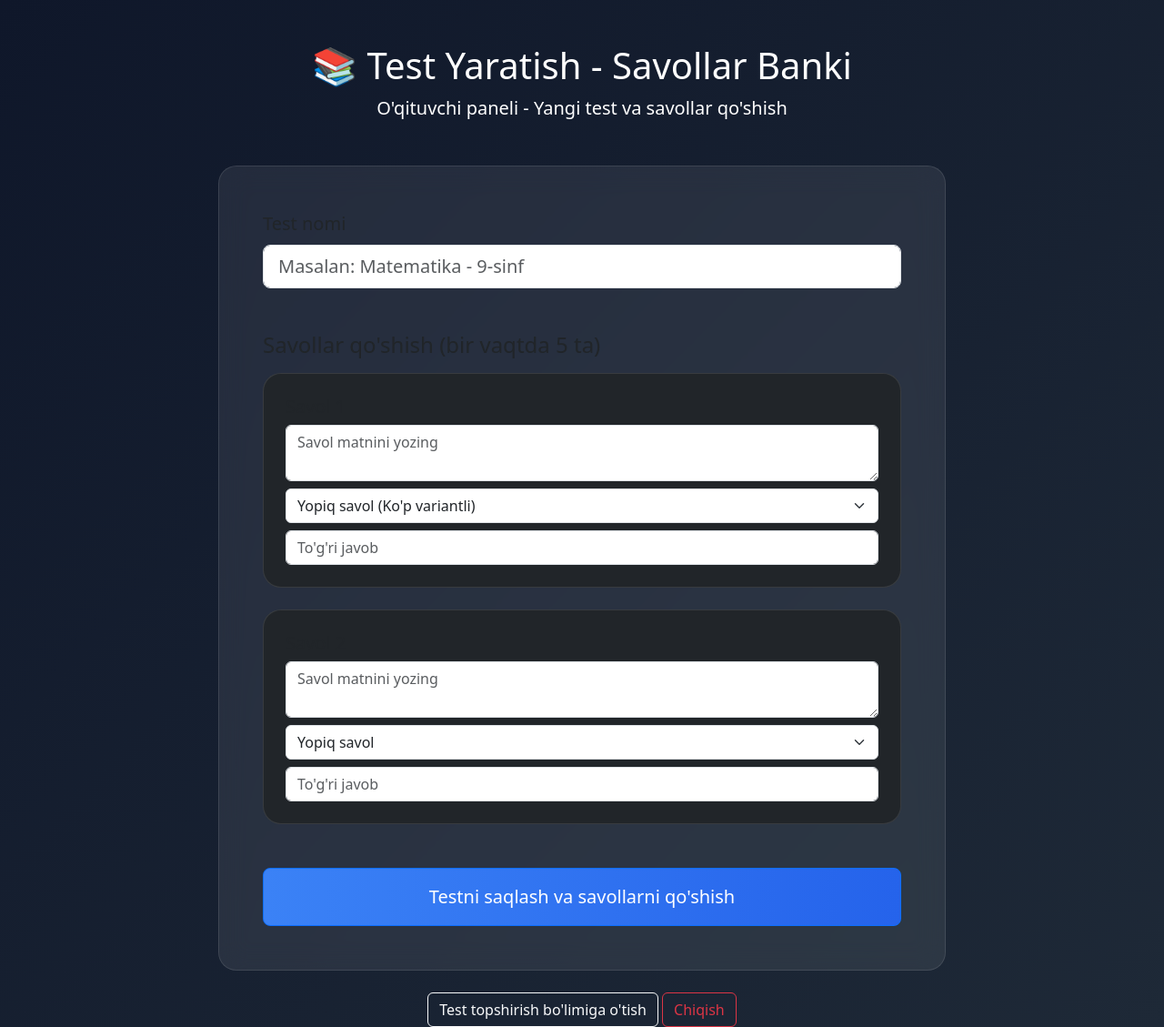
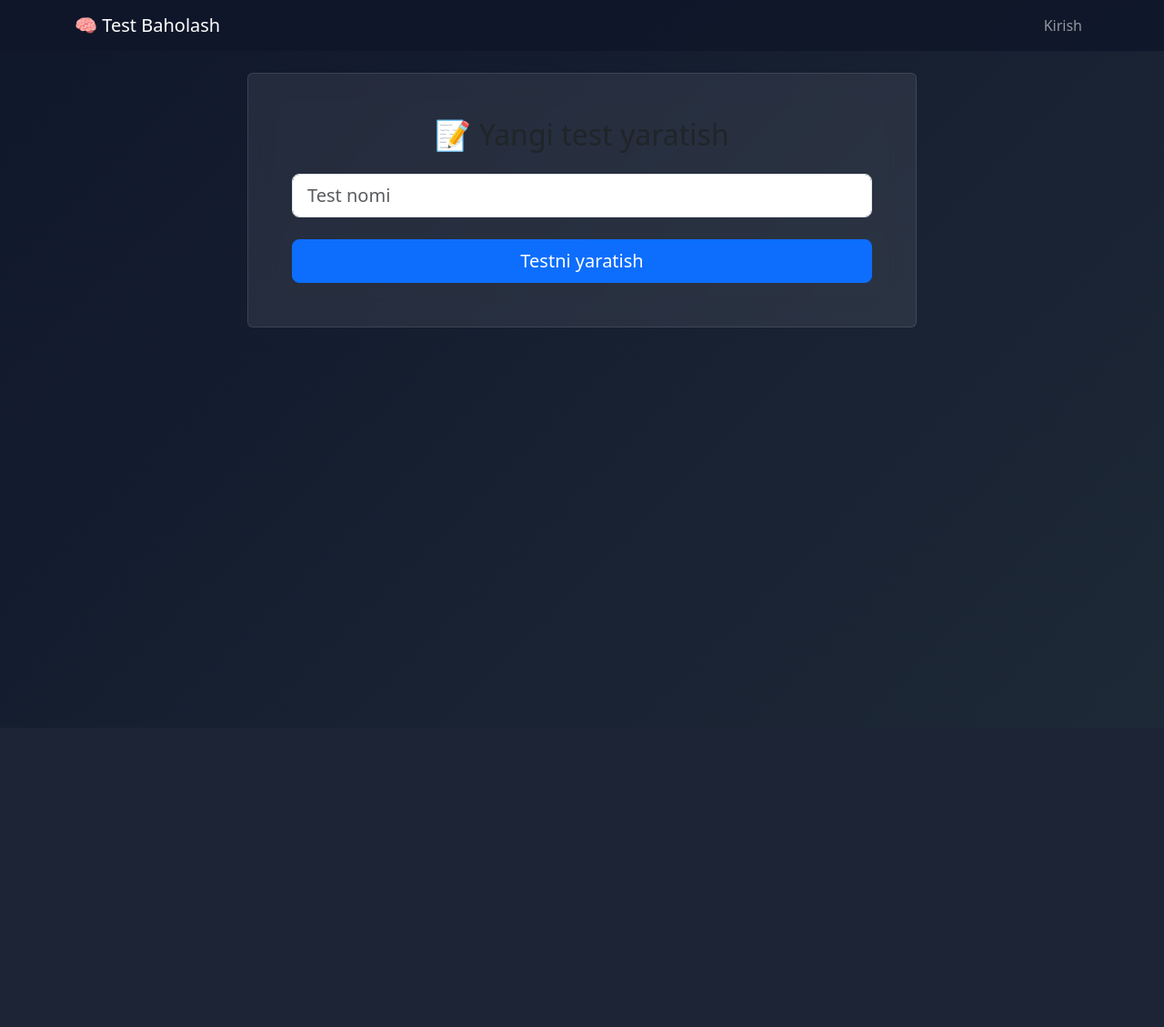
Before and after one commit to azizbeksevinqulov-pixel/diplom, a Django app: template core/templates/create_test.html in a window 1280 px wide. Shown: the whole page at 91% size. After the commit the page ends 360 px from the top, so only its background shows below. Run offline with Django 5.2, Linux system fonts and the light colour scheme; the template is opened without the code that fills it, so the values that code supplies are empty.

Commit message:
Update create_test.html

```diff
--- a/core/templates/create_test.html
+++ b/core/templates/create_test.html
@@ -1,77 +1,18 @@
-<!DOCTYPE html>
-<html lang="uz">
-<head>
-    <meta charset="UTF-8">
-    <meta name="viewport" content="width=device-width, initial-scale=1">
-    <title>Test Yaratish - Savollar Banki</title>
-    <link href="https://cdn.jsdelivr.net/npm/bootstrap@5.3.3/dist/css/bootstrap.min.css" rel="stylesheet">
-    <style>
-        body {
-            background: linear-gradient(135deg, #0f172a, #1e2937);
-            color: white;
-            min-height: 100vh;
-        }
-        .card {
-            background: rgba(255,255,255,0.08);
-            backdrop-filter: blur(15px);
-            border: 1px solid rgba(255,255,255,0.1);
-            border-radius: 20px;
-        }
-        .btn-primary {
-            background: linear-gradient(90deg, #3b82f6, #2563eb);
-        }
-    </style>
-</head>
-<body>
-    <div class="container mt-5">
-        <div class="text-center mb-5">
-            <h1>📚 Test Yaratish - Savollar Banki</h1>
-            <p class="lead">O'qituvchi paneli - Yangi test va savollar qo'shish</p>
-        </div>
+{% extends 'base.html' %}
+{% block title %}Test Yaratish{% endblock %}
 
-        <div class="card p-5 mx-auto" style="max-width: 800px;">
+{% block content %}
+<div class="row justify-content-center">
+    <div class="col-lg-8">
+        <div class="card p-5">
+            <h2 class="text-center mb-4">📝 Yangi test yaratish</h2>
             <form method="post">
                 <div class="mb-4">
-                    <label class="form-label fs-5">Test nomi</label>
-                    <input name="title" class="form-control form-control-lg" placeholder="Masalan: Matematika - 9-sinf" required>
+                    <input name="title" class="form-control form-control-lg" placeholder="Test nomi" required>
                 </div>
-
-                <h4 class="mt-5 mb-3">Savollar qo'shish (bir vaqtda 5 ta)</h4>
-
-                <!-- Savol 1 -->
-                <div class="card mb-4 p-4 bg-dark">
-                    <h5>Savol 1</h5>
-                    <textarea name="q_text_1" class="form-control mb-2" rows="2" placeholder="Savol matnini yozing" required></textarea>
-                    <select name="q_type_1" class="form-select mb-2">
-                        <option value="mcq">Yopiq savol (Ko'p variantli)</option>
-                        <option value="open">Ochiq savol (NLP bilan baholanadi)</option>
-                    </select>
-                    <input name="correct_1" class="form-control" placeholder="To'g'ri javob" required>
-                </div>
-
-                <!-- Savol 2 -->
-                <div class="card mb-4 p-4 bg-dark">
-                    <h5>Savol 2</h5>
-                    <textarea name="q_text_2" class="form-control mb-2" rows="2" placeholder="Savol matnini yozing"></textarea>
-                    <select name="q_type_2" class="form-select mb-2">
-                        <option value="mcq">Yopiq savol</option>
-                        <option value="open">Ochiq savol</option>
-                    </select>
-                    <input name="correct_2" class="form-control" placeholder="To'g'ri javob">
-                </div>
-
-                <!-- Savol 3-5 ham xuddi shu tarzda (qisqartirdim, kerak bo'lsa to'liq beraman) -->
-
-                <button type="submit" class="btn btn-primary btn-lg w-100 py-3 mt-4">
-                    Testni saqlash va savollarni qo'shish
-                </button>
+                <button type="submit" class="btn btn-primary btn-lg w-100">Testni yaratish</button>
             </form>
         </div>
-
-        <div class="text-center mt-4">
-            <a href="/test/" class="btn btn-outline-light">Test topshirish bo'limiga o'tish</a>
-            <a href="/logout/" class="btn btn-outline-danger">Chiqish</a>
-        </div>
     </div>
-</body>
-</html>
+</div>
+{% endblock %}
```
